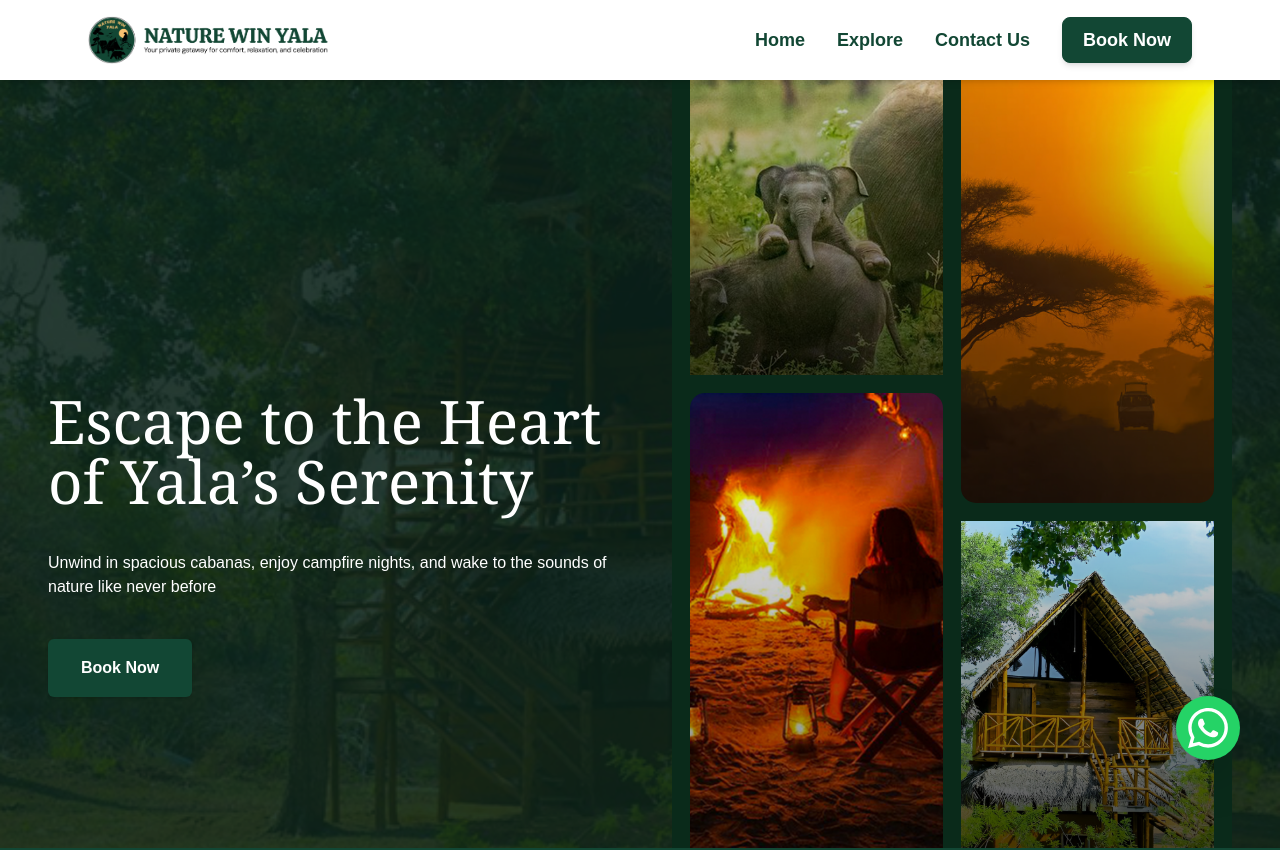
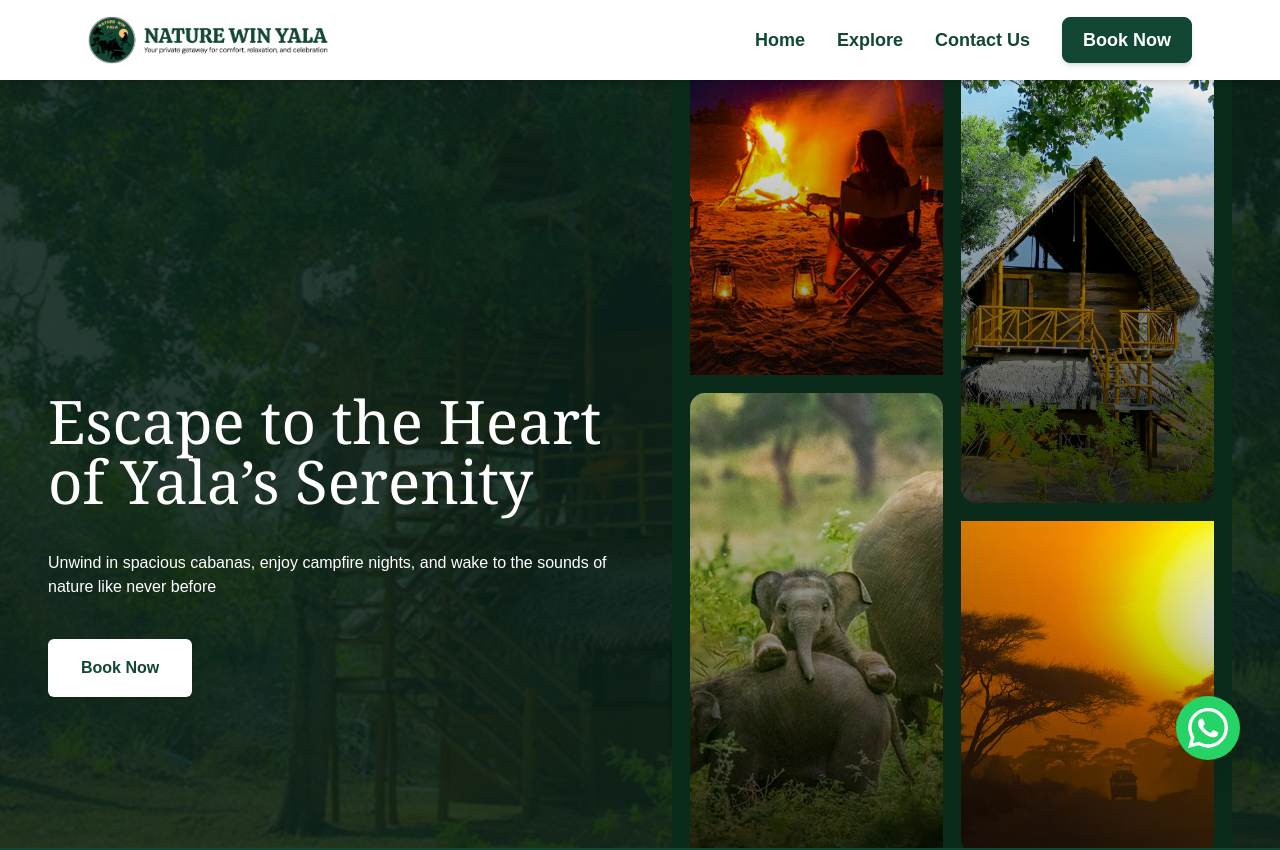
Before and after one commit to Syntrix-Snipers/nature-win-yala, a Next.js app: page / in a window 1280 px wide. Shown: the top 850 px of the page. Built offline with nearby package versions, Linux system fonts and the light colour scheme.

Commit message:
Update page.tsx

```diff
--- a/src/app/home/page.tsx
+++ b/src/app/home/page.tsx
@@ -23,24 +23,6 @@ const Home = () => {
     images.ElephantImg,
     images.SunsetImg,
   ];
-  const [collageIndex, setCollageIndex] = useState(0);
-
-  // Loop through images, changing one at a time every 3 seconds
-  useEffect(() => {
-    const interval = setInterval(() => {
-      setCollageIndex((prev) => (prev + 1) % collageImages.length);
-    }, 3000);
-    return () => clearInterval(interval);
-  }, []);
-
-  // Rotate the array so all images are unique in the collage
-  const dynamicImages = [
-    collageImages[(collageIndex + 0) % collageImages.length],
-    collageImages[(collageIndex + 1) % collageImages.length],
-    collageImages[(collageIndex + 2) % collageImages.length],
-    collageImages[(collageIndex + 3) % collageImages.length],
-  ];
-
   return (
     <div className="pt-0 md:pt-12 flex flex-col min-h-screen">
       {/* Hero Section */}
@@ -70,14 +52,16 @@ const Home = () => {
                 Unwind in spacious cabanas, enjoy campfire nights, and wake to
                 the sounds of nature like never before
               </p>
-              <BtnComponent variant="btn_2">Book Now</BtnComponent>
+                <BtnComponent variant={typeof window !== "undefined" && window.innerWidth < 768 ? "btn_2" : "btn_1"}>
+                Book Now
+                </BtnComponent>
             </div>
 
             <div className="md:w-1/2 md:mt-0 flex flex-col pt-0 pb-10 sm:pb-0 md:pt-0 md:pb-0">
               <div className="flex-1 min-h-0 flex items-end justify-center md:justify-end md:items-stretch">
                 <HomeTopImageCollage
                   className="w-full md:h-full"
-                  images={dynamicImages}
+                  images={collageImages}
                 />
               </div>
             </div>
```
